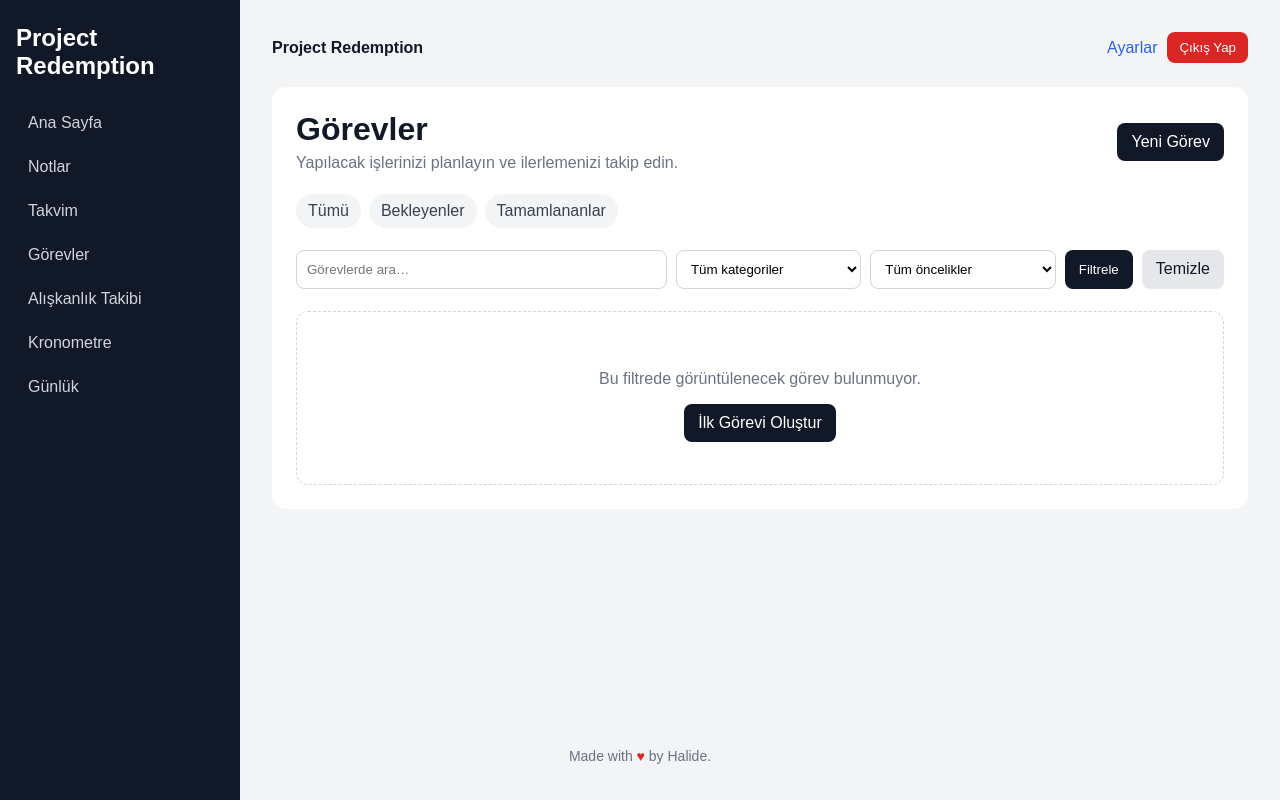
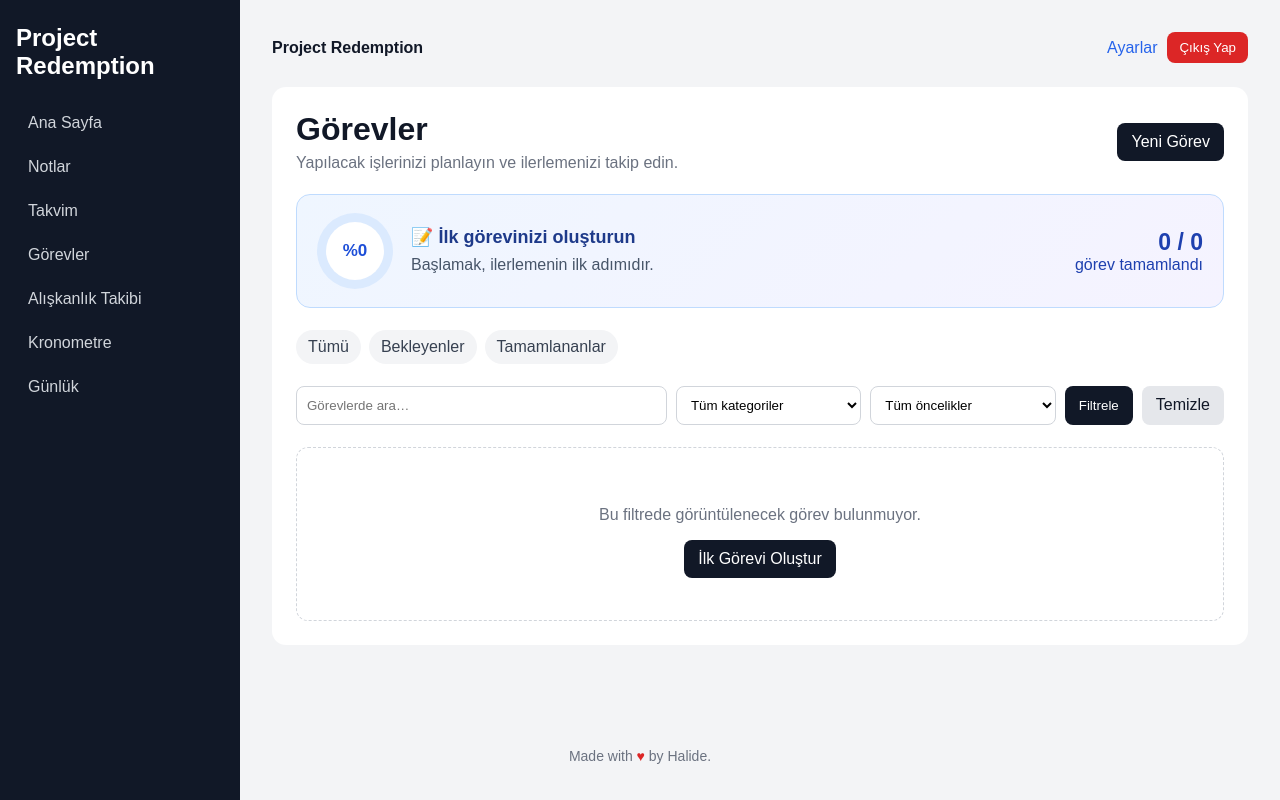
Before and after one commit to BiriSi645/project-redemption, a CodeIgniter 4 app: the page made by app/Views/tasks/index.php in a window 1280 px wide. Run offline with PHP 8.4 and a stand-in for CodeIgniter, Linux system fonts and the light colour scheme; the template is opened without the code that fills it, so the values that code supplies are empty; some libraries are stand-ins or nearby versions.

Commit message:
Gorev ve aliskanlik ilerleme yuzdelerini ekle

```diff
--- a/app/Controllers/Tasks.php
+++ b/app/Controllers/Tasks.php
@@ -20,6 +20,7 @@ class Tasks extends BaseController
         $category = trim((string) $this->request->getGet('category'));
         $priority = (string) $this->request->getGet('priority');
         $taskModel = new TaskModel();
+        $progressSummary = (new TaskModel())->dashboardSummary($userId);
 
         return view('tasks/index', [
             'title'        => 'Görevler',
@@ -30,6 +31,7 @@ class Tasks extends BaseController
             'search'       => $search,
             'activeCategory' => $category,
             'activePriority' => $priority,
+            'progressSummary' => $progressSummary,
         ]);
     }
 
--- a/app/Views/tasks/index.php
+++ b/app/Views/tasks/index.php
@@ -5,6 +5,14 @@
     .tasks-header { display:flex; align-items:center; justify-content:space-between; gap:16px; margin-bottom:22px; }
     .tasks-header h1 { margin:0 0 6px; }
     .tasks-header p { margin:0; color:#6b7280; }
+    .task-progress-overview { display:grid; grid-template-columns:auto minmax(0,1fr) auto; align-items:center; gap:18px; padding:18px 20px; margin-bottom:22px; border:1px solid #bfdbfe; border-radius:14px; background:linear-gradient(135deg,#eff6ff,#f5f3ff); }
+    .task-progress-ring { display:grid; width:76px; height:76px; place-items:center; position:relative; border-radius:50%; background:conic-gradient(#2563eb calc(var(--progress) * 1%),#dbeafe 0); }
+    .task-progress-ring::after { position:absolute; width:58px; height:58px; border-radius:50%; background:#fff; content:''; }
+    .task-progress-ring strong { position:relative; z-index:1; color:#1d4ed8; font-size:17px; }
+    .task-progress-copy strong { display:block; margin-bottom:5px; color:#1e3a8a; font-size:18px; }
+    .task-progress-copy span { color:#475569; line-height:1.5; }
+    .task-progress-numbers { color:#1e40af; text-align:right; white-space:nowrap; }
+    .task-progress-numbers strong { display:block; font-size:23px; }
     .task-filters { display:flex; flex-wrap:wrap; gap:8px; margin-bottom:22px; }
     .task-filter { padding:8px 12px; border-radius:999px; background:#f3f4f6; color:#374151; text-decoration:none; }
     .task-filter.active { background:#111827; color:#fff; }
@@ -30,8 +38,12 @@
     .task-actions form { margin:0; }
     .task-actions .button { padding:8px 11px; }
     .empty-state { padding:42px 20px; border:1px dashed #d1d5db; border-radius:12px; text-align:center; color:#6b7280; }
+    html[data-theme="dark"] .task-progress-overview { border-color:#1d4ed8; background:linear-gradient(135deg,#172554,#2e1065); }
+    html[data-theme="dark"] .task-progress-ring::after { background:#1e293b; }
+    html[data-theme="dark"] .task-progress-copy strong, html[data-theme="dark"] .task-progress-numbers { color:#93c5fd; }
+    html[data-theme="dark"] .task-progress-copy span { color:#cbd5e1; }
     @media (max-width:900px) { .task-list { grid-template-columns:1fr; } }
-    @media (max-width:720px) { .tasks-header { align-items:flex-start; flex-direction:column; } }
+    @media (max-width:720px) { .tasks-header { align-items:flex-start; flex-direction:column; } .task-progress-overview { grid-template-columns:auto 1fr; } .task-progress-numbers { grid-column:1/-1; text-align:left; } }
 </style>
 
 <div class="tasks-header">
@@ -41,6 +53,21 @@
     </div>
     <a class="button" href="<?= site_url('tasks/create') ?>">Yeni Görev</a>
 </div>
+
+<?php
+$taskPercent = (int) $progressSummary['percent'];
+if ((int) $progressSummary['total'] === 0) $taskMotivation = ['📝 İlk görevinizi oluşturun', 'Başlamak, ilerlemenin ilk adımıdır.'];
+elseif ($taskPercent === 100) $taskMotivation = ['🏆 Tüm görevler tamamlandı!', 'Harika iş çıkardınız; listenizde bekleyen hiçbir görev kalmadı.'];
+elseif ($taskPercent >= 75) $taskMotivation = ['🔥 Son düzlüktesiniz!', 'Görevlerin çoğu tamamlandı; ritminizi biraz daha koruyun.'];
+elseif ($taskPercent >= 50) $taskMotivation = ['🚀 Yolun yarısını geçtiniz!', 'İlerlemeniz görünür hâle geldi, aynı tempoyla devam edin.'];
+elseif ($taskPercent >= 25) $taskMotivation = ['💪 Güzel bir başlangıç!', 'Tamamladığınız her görev yükünüzü biraz daha hafifletiyor.'];
+else $taskMotivation = ['🌱 Küçük adımlar birikiyor', 'Bugün yalnızca bir görevi bitirmek bile yüzdenizi yükseltecek.'];
+?>
+<section class="task-progress-overview" aria-label="Görev başarı özeti">
+    <div class="task-progress-ring" style="--progress:<?= $taskPercent ?>"><strong>%<?= $taskPercent ?></strong></div>
+    <div class="task-progress-copy"><strong><?= $taskMotivation[0] ?></strong><span><?= $taskMotivation[1] ?></span></div>
+    <div class="task-progress-numbers"><strong><?= (int)$progressSummary['completed'] ?> / <?= (int)$progressSummary['total'] ?></strong><span>görev tamamlandı</span></div>
+</section>
 
 <nav class="task-filters" aria-label="Görev filtreleri">
     <a class="task-filter <?= $activeStatus === 'all' ? 'active' : '' ?>" href="<?= site_url('tasks') ?>">Tümü</a>
```
Also changed, not shown: app/Controllers/Habits.php (+13 -1 lines), app/Models/TaskModel.php (+8 -0 lines), app/Views/habits/index.php (+11 -1 lines).
